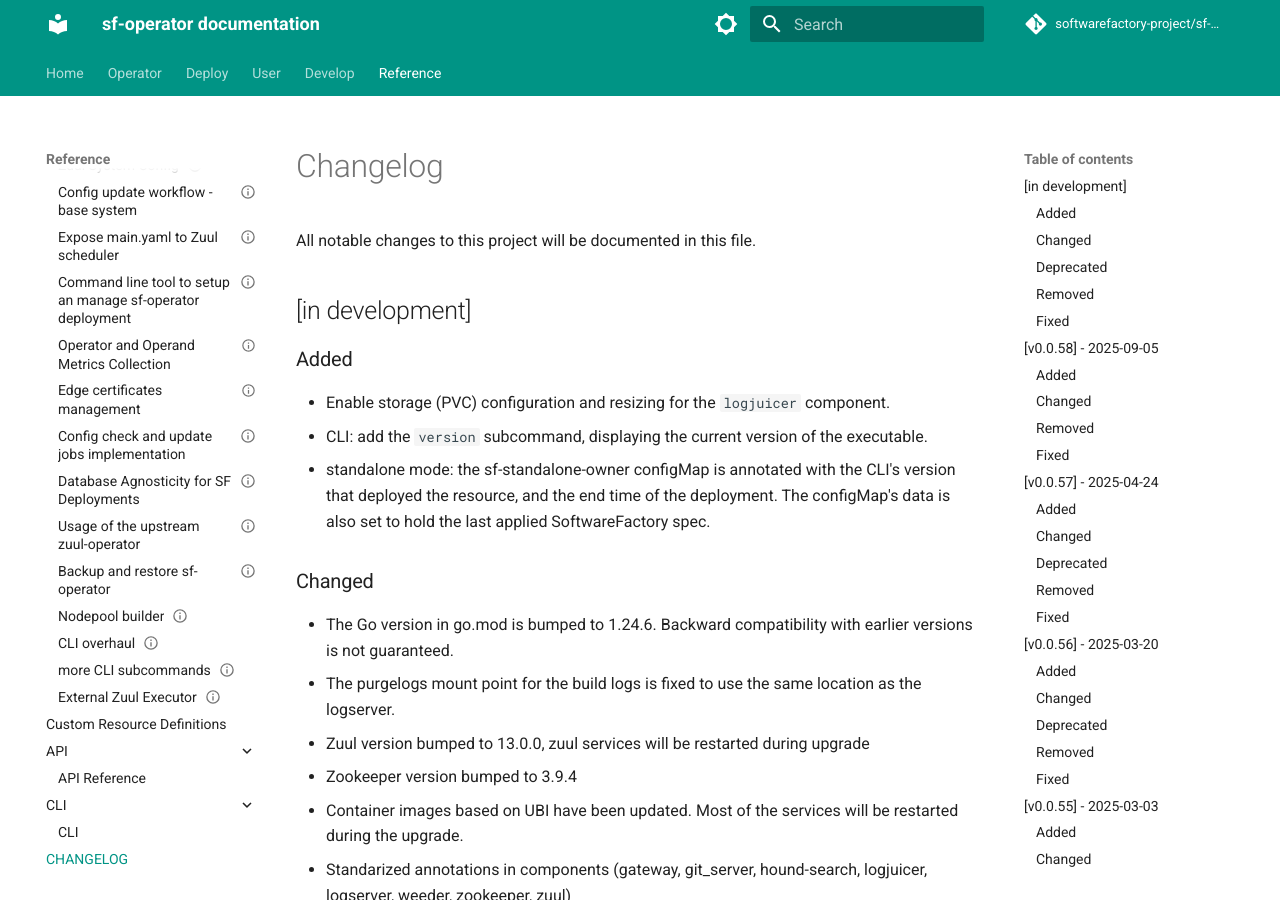
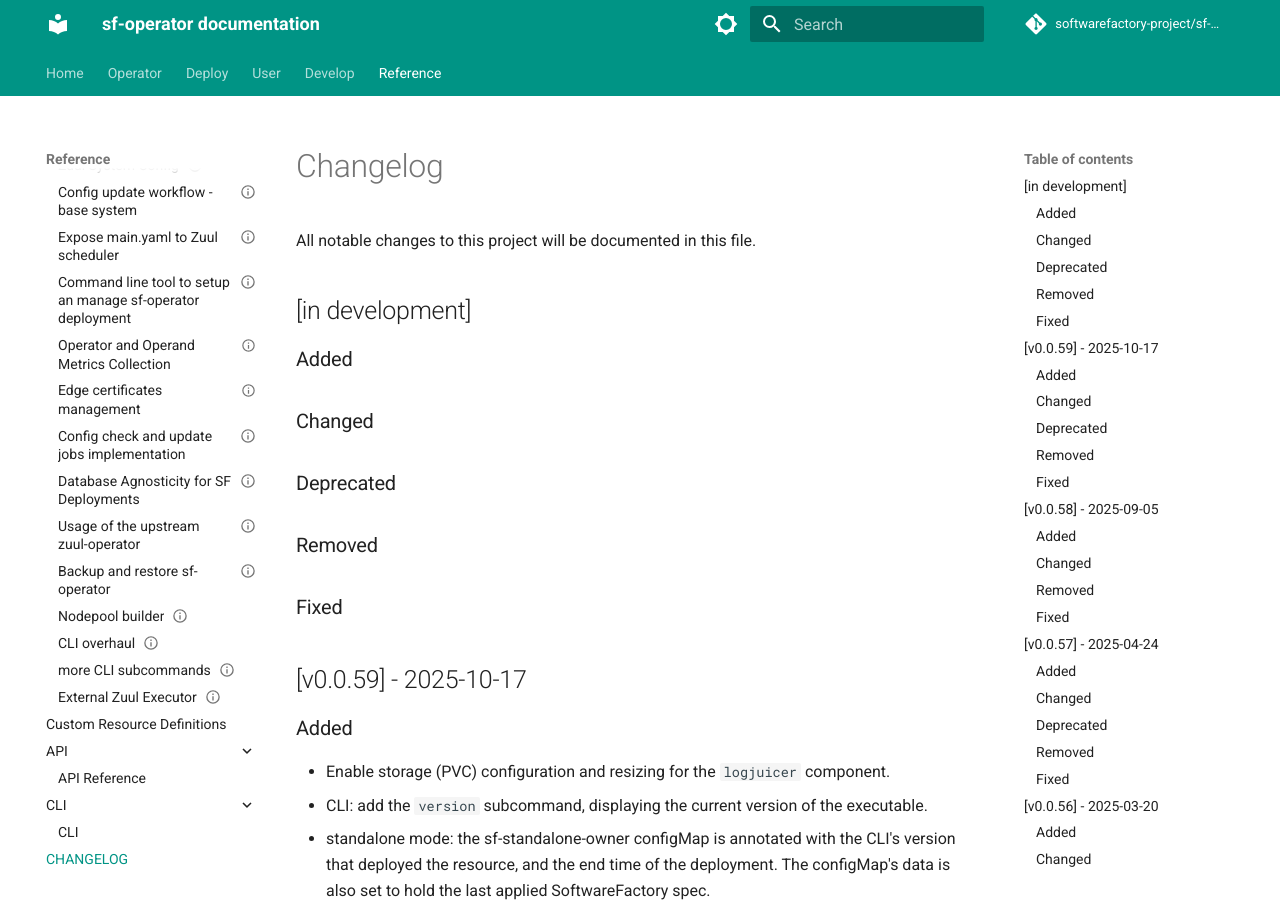
Before and after one commit to softwarefactory-project/sf-operator, an MkDocs documentation site: the page built from doc/reference/CHANGELOG.md, in a window 1280 px wide and 900 px high. Built offline with MkDocs 1.6.1 and Material for MkDocs 9.7.7, drawn with Linux system fonts in a browser that asks for light colours; comment, search, counter and statistics services are not loaded.

Commit message:
Release v0.0.59
Change-Id: I02a24f7cba7bc0fb07e4e678283a844ffdc9576b

```diff
--- a/doc/reference/CHANGELOG.md
+++ b/doc/reference/CHANGELOG.md
@@ -3,6 +3,14 @@
 All notable changes to this project will be documented in this file.
 
 ## [in development]
+
+### Added
+### Changed
+### Deprecated
+### Removed
+### Fixed
+
+## [v0.0.59] - 2025-10-17
 
 ### Added
 
```
